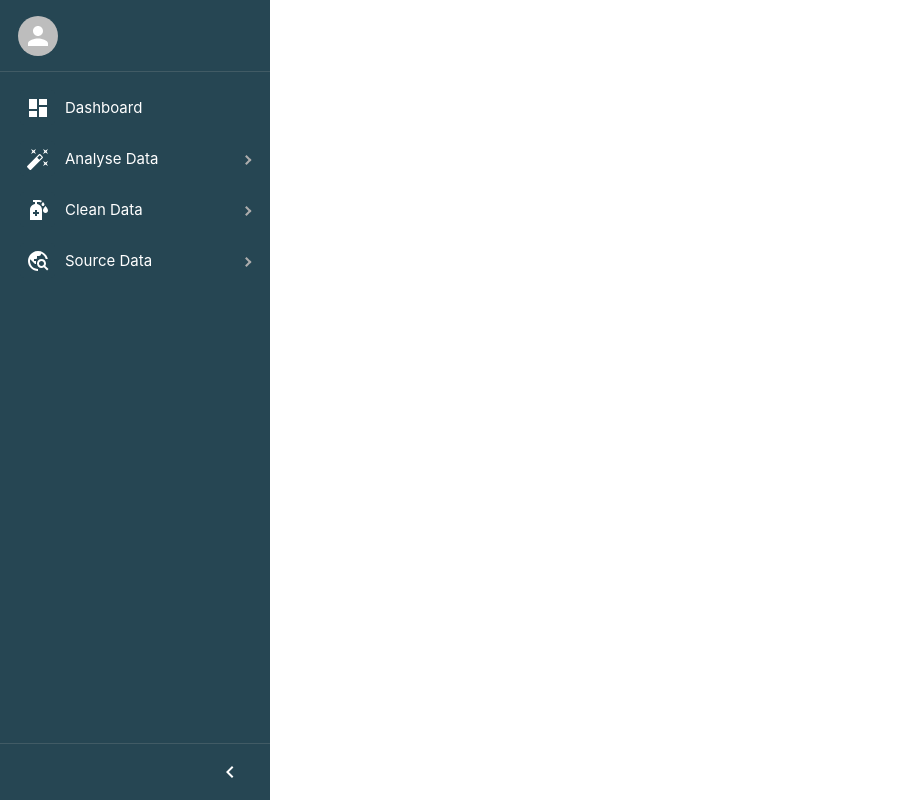
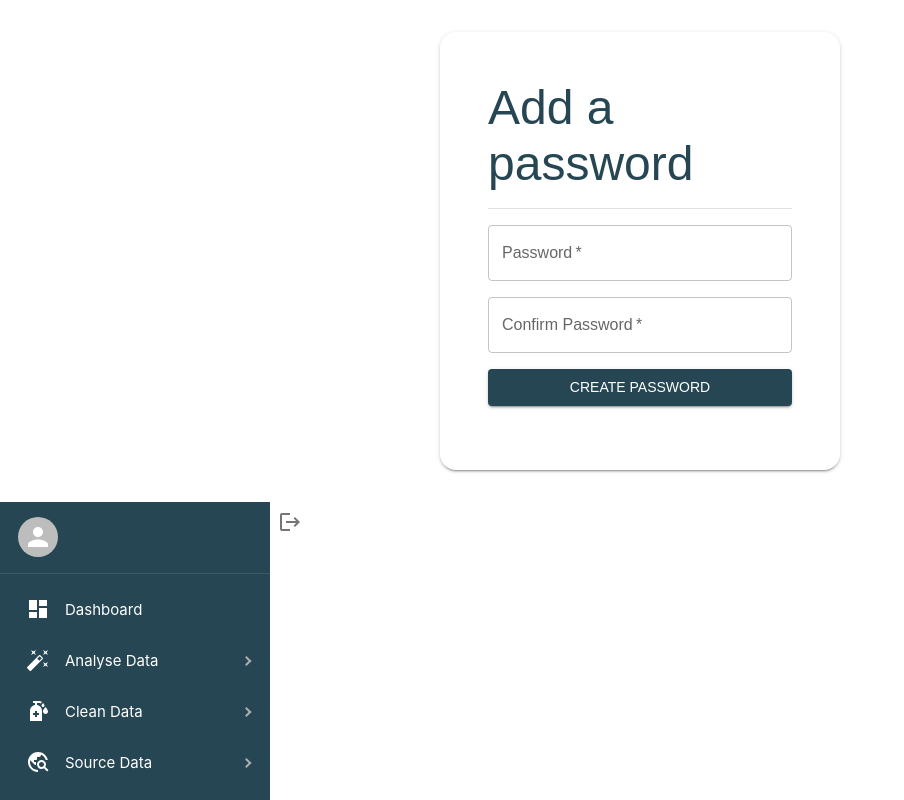
Before and after one commit to benjamin-belcher/sentiment-identifer, a React (Create React App) app: page /#/createPassword in a window 1280 px wide. Shown: the top 800 px of the page, without its empty margins (0-904 px from the left). Built offline with nearby package versions, Linux system fonts and the light colour scheme; no server answers; sample sign-in values are in the browser's storage; a web font is replaced by a local one.

Commit message:
Added O-Auth users to database and tweaked auth flow

```diff
--- a/src/App.tsx
+++ b/src/App.tsx
@@ -16,6 +16,8 @@ import NewAnalysisPage from './pages/NewAnalysis';
 import HelpPage from './pages/HelpPage';
 import LogoutPage from './pages/LogoutPage';
 import MiniDrawer from './components/MuiSidebar';
+import ProfilePage from './pages/ProfilePage';
+import CreatePassword from './components/CreatePassword';
 
 function App() {
   const [currentUser, setCurrentUser] = useState<IUserModel>({
@@ -57,7 +59,8 @@ function App() {
           <Routes>
             <Route path="/logout" element={<LogoutPage/>}/>
             <Route path="/signin" element={<SignInPage/>}/>
-              <Route path="/signup" element={<SignUpPage/>}/>
+            <Route path="/signup" element={<SignUpPage/>}/>
+            <Route path="/createPassword" element={<CreatePassword/>}/>
           </Routes>
             {noUserLoggedIn() ?
               <></>:
@@ -66,6 +69,7 @@ function App() {
                 <Routes>
                   <Route path="/" element={<Homepage/>}/>
                   <Route path="/analysis/new" element={<NewAnalysisPage/>}/>
+                  <Route path="/:id" element={<ProfilePage/>}/>
                   <Route path="/help" element={<HelpPage/>}/>
                 </Routes>
             </Stack>
--- /dev/null
+++ b/src/components/CreatePassword/index.tsx
@@ -0,0 +1,158 @@
+import { Paper, Typography, Divider, Stack, TextField, Button, Box, ListItem } from "@mui/material"
+import axios from "axios";
+import { useContext, useState } from "react";
+import { useNavigate } from "react-router-dom";
+import { APIEndpoint } from "../../util/constants/BaseAPIEndpoints";
+import { IUserModel } from "../../util/IUserModel";
+import { UserContext } from "../../util/UserContext";
+import { UserContextType } from "../../util/UserContextType";
+
+export default function CreatePassword(props: any){
+    const [password, setPassword] = useState("");
+    const [confirmPassword, setConfirmPassword] = useState("");
+    const context = useContext(UserContext) as UserContextType;
+
+    // Errors
+    const [passwordError, setPasswordError] = useState(false);
+    const [password2Error, setPassword2Error] = useState(false);
+    const navigate = useNavigate();
+
+    const isValidPassword = (password: string) => {
+        return /^(?=.*\d)(?=.*[a-z])(?=.*[A-Z])(?=.*[^a-zA-Z0-9])(?!.*\s).{8,15}$/.test(password);
+    }
+
+    const doPasswordsMatch = (password: string, password2: string) => {
+        return password === password2 ?  true : false;
+    }
+
+    const passwordHelperText = () => {
+        return(
+            <>
+                <Typography variant="body2">Password Must Include:</Typography>
+                <Box sx={{marginLeft:3}}>
+                    <ListItem sx={{display: 'list-item', padding:0}}>
+                    At least 8 characters
+                </ListItem>
+                <ListItem sx={{display: 'list-item', padding:0}}>
+                    At least 1 upper case character
+                </ListItem>
+                <ListItem sx={{display: 'list-item', padding:0}}>
+                    At least 1 number
+                </ListItem>
+                <ListItem sx={{display: 'list-item', padding:0}}>
+                    At least 1 special character
+                </ListItem>
+                </Box>
+
+            </>
+        )
+    }
+
+    const handleCreatePassword = () => {
+        if(passwordError || password2Error||password === "" || confirmPassword === "") return;
+        let tempUser = JSON.parse(localStorage.getItem("tempUser")|| "");
+        axios.post(APIEndpoint+"user/register", {
+            "first_name": tempUser.firstname,
+            "last_name": tempUser.lastname,
+            "email": tempUser.email,
+            "password": password,
+            "password2": confirmPassword
+        }).then(response => {
+            if(response.status === 201){
+                axios.post(`${APIEndpoint}user/get-auth-token`, {
+                    "email": tempUser.email.toLowerCase(),
+                    "password": password
+                }).then(response => {
+                    // Doing another get request to get user object. Could always just store token but already implimented using full object in local storage
+                    axios.get(`${APIEndpoint}user/get-details`,{
+                        headers:{
+                            Authorization:`Token ${response.data.token}`
+                        }
+                    }).then(response => {
+                        if(response.status === 200){
+                            let newUser: IUserModel = {
+                                id:response.data.id.toString(),
+                                firstname:response.data.first_name,
+                                lastname:response.data.last_name,
+                                email: response.data.email,
+                                profileImg:tempUser.profileImg,
+                            }
+                            localStorage.setItem('currentUser', JSON.stringify(newUser));
+                            context.setUser(newUser);
+                            navigate("/");
+                        } else{
+                            console.log(response);
+                        }
+                    })
+                })
+            };
+        })
+        localStorage.removeItem("tempUser");
+    }
+
+    return(
+        <Box
+            sx={{
+                margin:2,
+                padding:2,
+                display:"flex",
+                flexDirection: "column",
+                alignItems: "center",
+                minWidth:"200px",
+
+            }}>
+            <Paper
+                elevation={2}
+                sx={{
+                        padding:6,
+                        borderRadius:4,
+                        width:"25%",
+                        minWidth:"250px",
+                    }}>
+                <Typography
+                    color="primary"
+                    variant="h3"
+                >Add a password</Typography>
+
+                <Divider sx={{marginTop:2, marginBottom:2}}/>
+
+                <Stack direction="column" spacing={2} sx={{marginBottom:2}}>
+                <TextField
+                    variant='outlined'
+                    label="Password"
+                    required
+                    type="password"
+                    helperText={passwordError? passwordHelperText(): ""}
+                    value={password}
+                    error={passwordError}
+                    onChange={
+                        (e) => {
+                            setPassword(e.target.value);
+                            setPasswordError(!isValidPassword(e.target.value));
+                            setPassword2Error(!doPasswordsMatch(confirmPassword, e.target.value))
+                        }
+                    }/>
+                <TextField
+                    variant='outlined'
+                    label="Confirm Password"
+                    required
+                    type="password"
+                    value={confirmPassword}
+                    error={password2Error}
+                    helperText={password2Error ? "Passwords do not match": ""}
+                    onChange={
+                        (e) => {
+                            setConfirmPassword(e.target.value)
+                            setPassword2Error(!doPasswordsMatch(password, e.target.value))
+                        }
+                    }/>
+                <Button
+                    variant='contained'
+                    onClick={
+                        () =>{handleCreatePassword()}
+                    }>Create Password</Button>
+                </Stack>
+            </Paper>
+        </Box>
+    )
+}
--- a/src/pages/LogoutPage/index.tsx
+++ b/src/pages/LogoutPage/index.tsx
@@ -45,7 +45,7 @@ export default function LogoutPage(){
                         flexDirection: "column",
                         alignItems: "center",
                     }}>
-                    <Typography color="secondary" variant="h4">You've been logged out</Typography>
+                    <Typography color="primary" variant="h4">You've been logged out</Typography>
                     <Button variant="contained" onClick={() =>{navigate("/signin")}}>Login again</Button>
             </Paper>
         </Box>
--- /dev/null
+++ b/src/pages/ProfilePage/index.tsx
@@ -0,0 +1,14 @@
+import { Box, IconButton } from "@mui/material";
+import LogoutIcon from '@mui/icons-material/Logout';
+import { useNavigate } from "react-router-dom";
+
+export default function ProfilePage(){
+    const navigate = useNavigate();
+    return(
+        <Box>
+            <IconButton onClick={() => {navigate("/logout")}}>
+                <LogoutIcon />
+            </IconButton>
+        </Box>
+    )
+}
--- a/src/pages/SignInPage/index.tsx
+++ b/src/pages/SignInPage/index.tsx
@@ -47,7 +47,7 @@ export default function SignInPage(props: any){
             }).then(response => {
                 if(response.status === 200){
                     let newUser: IUserModel = {
-                        id:response.data.id,
+                        id:response.data.id.toString(),
                         firstname:response.data.first_name,
                         lastname:response.data.last_name,
                         email: response.data.email,
@@ -87,7 +87,7 @@ export default function SignInPage(props: any){
                         minWidth:"250px",
                         color:"#2F4051",
                     }}>
-                <Typography color="secondary" variant="h2">Login</Typography>
+                <Typography color="primary" variant="h2">Login</Typography>
                 <Divider sx={{marginTop:2, marginBottom:2}}/>
                 <Stack direction="column" spacing={2}>
                     <TextField
--- a/src/pages/SignUpPage/index.tsx
+++ b/src/pages/SignUpPage/index.tsx
@@ -99,7 +99,7 @@ export default function SignUpPage(props: any){
                         minWidth:"250px",
                     }}>
                 <Typography
-                    color="secondary"
+                    color="primary"
                     variant="h2"
                 >Sign Up</Typography>
 
```
Also changed, not shown: src/components/GoogleLogin/index.tsx (+27 -10 lines).
